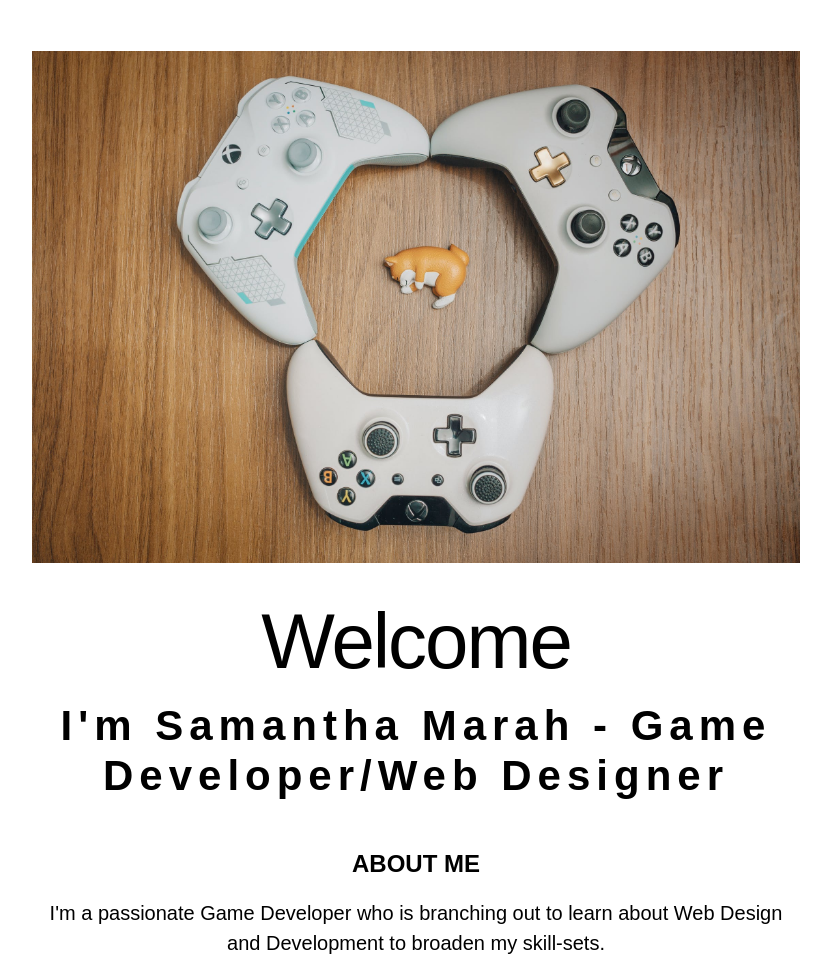
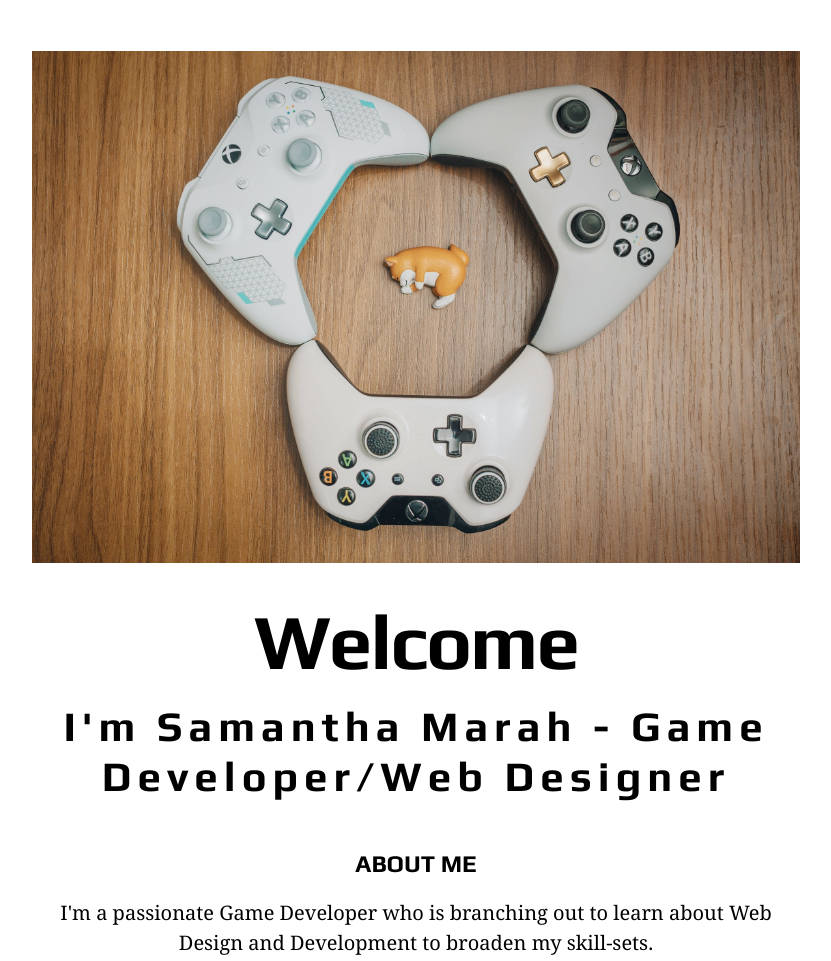
Before and after one commit to samanthamarah/samanthamarah.github.io, a plain HTML site: page index.html in a window 1280 px wide. Shown: the top 961 px of the page, without its empty margins (224-1055 px from the left). Drawn offline with Linux system fonts and the light colour scheme.

Commit message:
Add files via upload

```diff
--- a/assets/css/global.css
+++ b/assets/css/global.css
@@ -19,10 +19,10 @@ input, button, textarea, select { font: inherit }
 
 body {
     text-align: center;
-    font-family: sans-serif;
 }
 
 h1 {
+    font-family: 'Play', sans-serif;
     font-size: 78px;
     font-weight: normal;
     letter-spacing: -2px;
@@ -31,6 +31,7 @@ h1 {
 }
 
 h2 {
+    font-family: 'Play', sans-serif;
     font-size: 42px;
     letter-spacing: 6px;
     margin-bottom: 48px;
@@ -38,6 +39,7 @@ h2 {
 }
 
 h3 {
+    font-family: 'Play', sans-serif;
     font-size: 24px;
     margin-top: 48px;
     margin-bottom: 20px;
@@ -46,6 +48,7 @@ h3 {
 }
 
 p {
+    font-family: 'Noto Serif', serif;
     font-size: 20px;
     margin-bottom: 16px;
 }
--- a/index.html
+++ b/index.html
@@ -11,6 +11,9 @@
     <link rel="icon" type="image/png" sizes="32x32" href="assets/img//favicon-32x32.png">
     <link rel="icon" type="image/png" sizes="16x16" href="assets/img//favicon-16x16.png">
     <link rel="manifest" href="assets/img/site.webmanifest">
+
+    <link rel="preconnect" href="https://fonts.gstatic.com">
+    <link href="https://fonts.googleapis.com/css2?family=Noto+Serif:ital@0;1&family=Play:wght@700&display=swap" rel="stylesheet">
 </head>
 
 <body>
```
